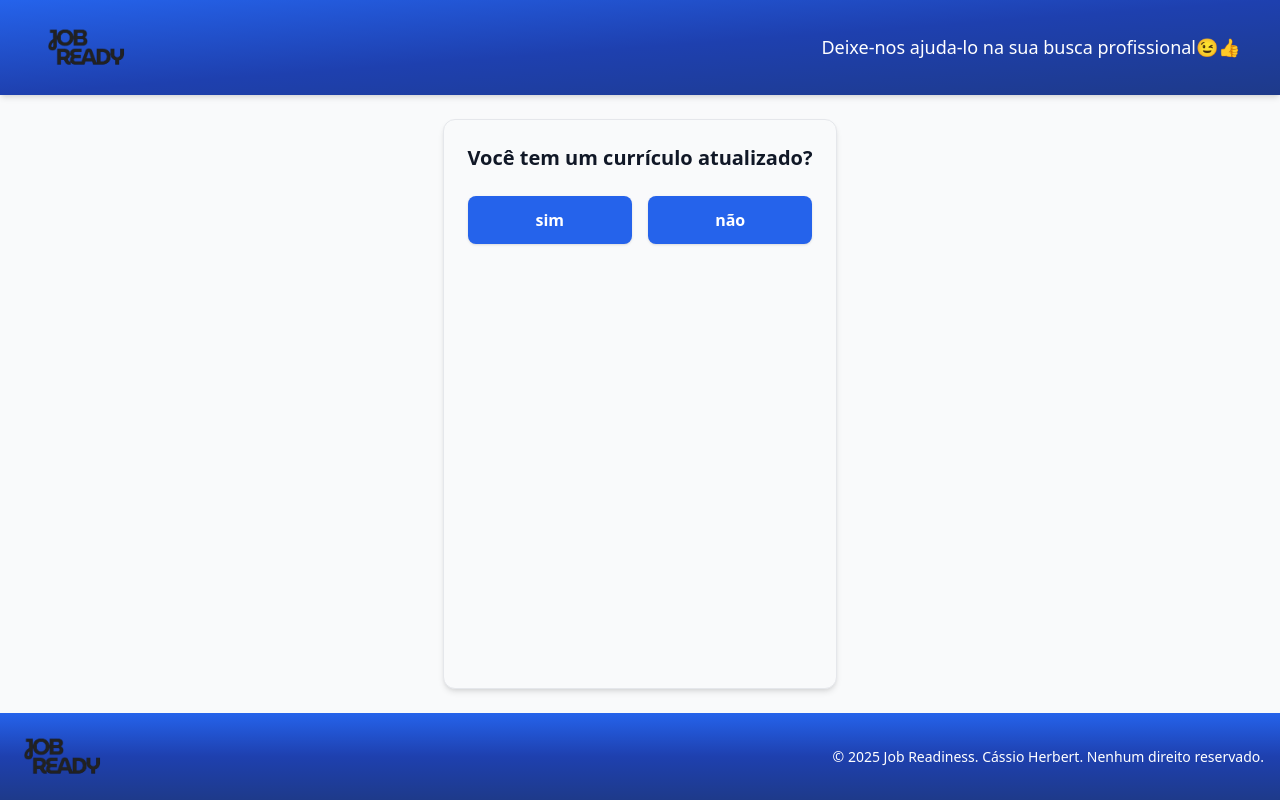
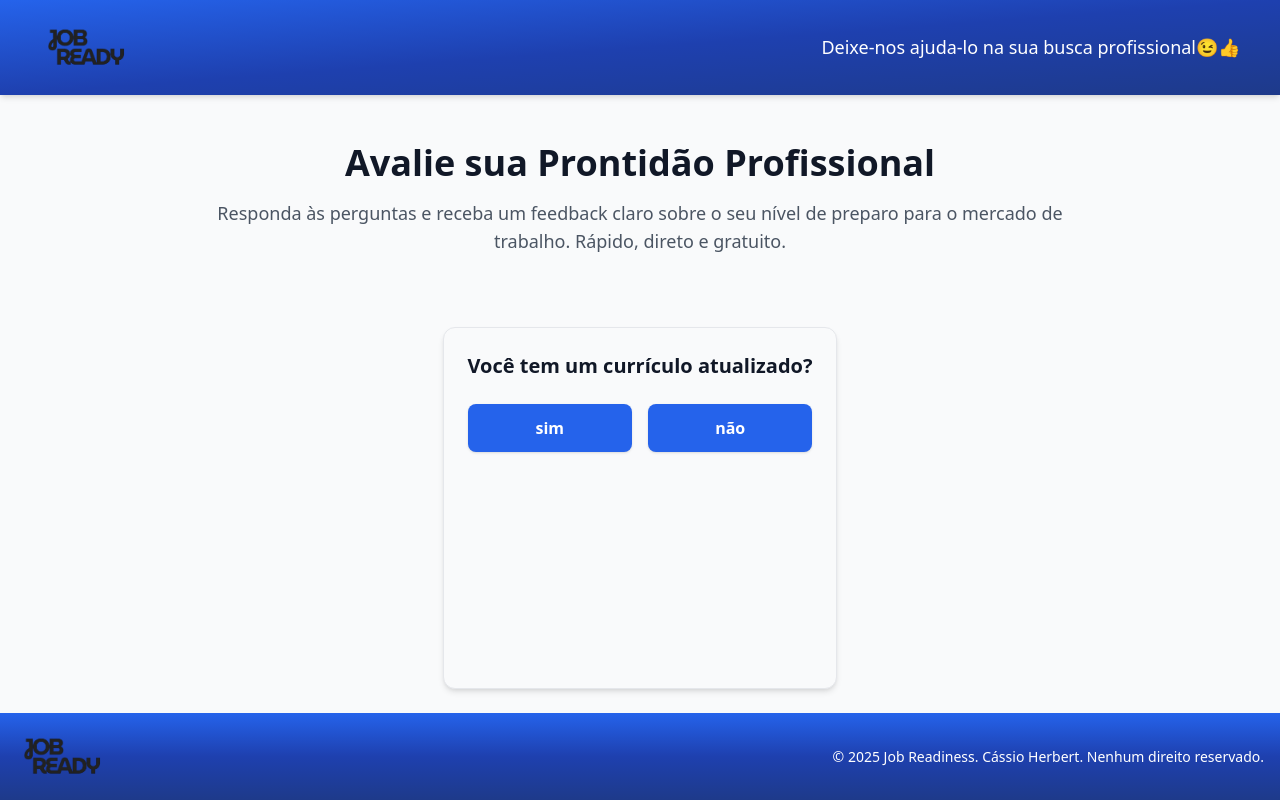
Before and after one commit to Herbert-C-byte/job-readiness, a React (Vite) app in the folder job-readness-checker/: page / in a window 1280 px wide. Built offline with nearby package versions, Linux system fonts and the light colour scheme.

Commit message:
Cássio/Hero-section

```diff
--- a/job-readness-checker/src/App.tsx
+++ b/job-readness-checker/src/App.tsx
@@ -3,6 +3,7 @@ import Layout from "./components/Layout";
 import QuestionCard from "./components/QuestionCard";
 import Result from "./components/Result";
 import Footer from "./components/Footer";
+import Hero from "./components/Hero"
 import "./App.css";
 import Header from "./Header";
 import questionaire from "./lib/questionaire";
@@ -20,6 +21,7 @@ function App() {
     <>
       <Layout>
         <Header />
+        <Hero />
         <main className="flex flex-grow px-4 py-6 max-w-4xl mx-auto w-full">
           {question < questionaire.length ? (
             <QuestionCard
--- /dev/null
+++ b/job-readness-checker/src/components/Hero.tsx
@@ -0,0 +1,12 @@
+export default function Hero() {
+    return(
+        <section className="text-center py-12 px-4 max-w-4xl mx-auto">
+            <h1 className="text-4xl font-bold mb-4 text-gray-900">
+              Avalie sua Prontidão Profissional
+            </h1>
+            <p className="text-lg text-gray-600">
+              Responda às perguntas e receba um feedback claro sobre o seu nível de preparo para o mercado de trabalho. Rápido, direto e gratuito.
+            </p>
+        </section>
+    )
+}
```
